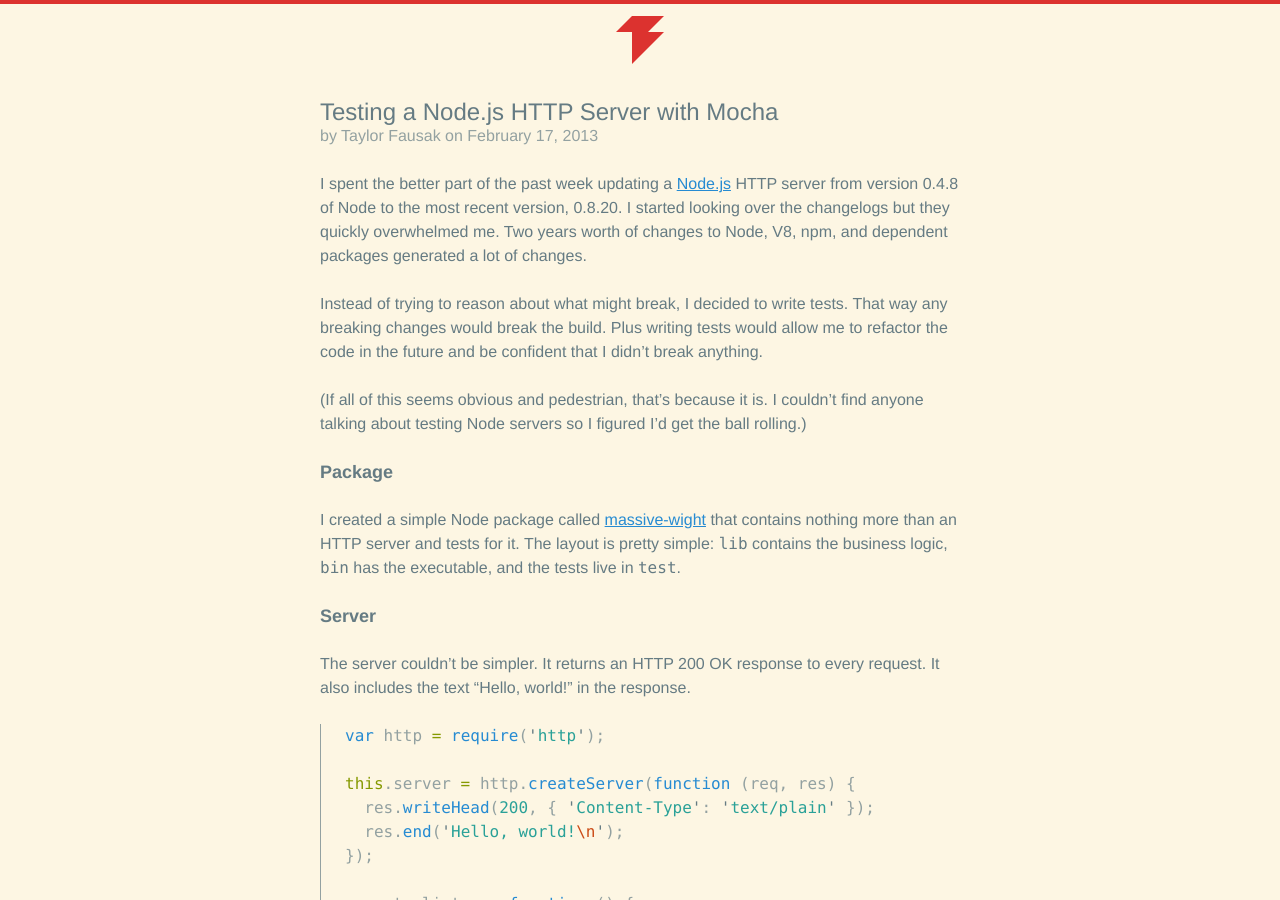
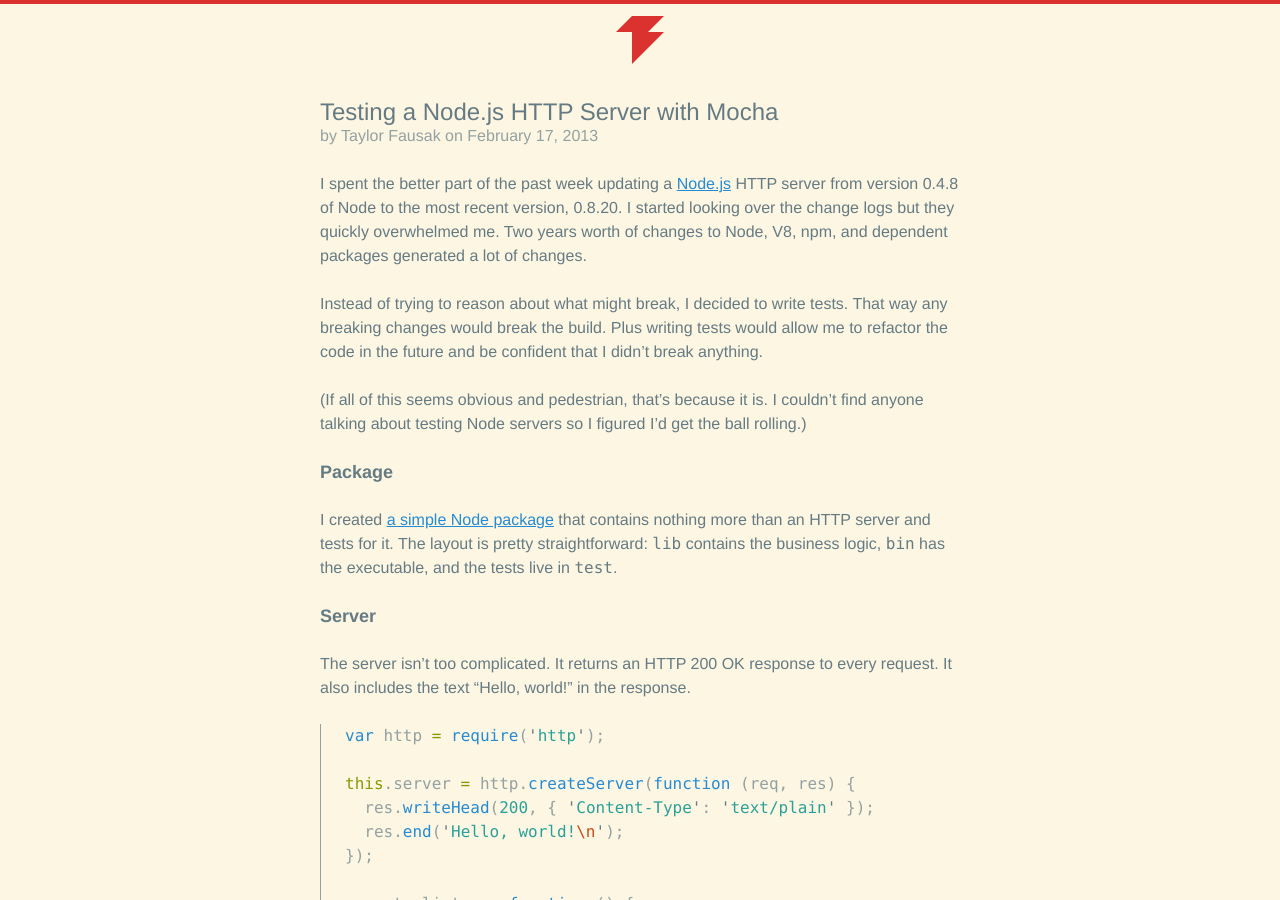
Before and after one commit to tfausak/tfausak.github.io, a Jekyll site: the page built from _posts/2013-02-17-testing-a-node-js-http-server-with-mocha.md, in a window 1280 px wide and 900 px high. Built offline with Jekyll 4.4.1, drawn with Linux system fonts in a browser that asks for light colours; some of the changed text lies outside the part shown.

Commit message:
Edit Node.js post.

```diff
--- a/_posts/2013-02-17-testing-a-node-js-http-server-with-mocha.md
+++ b/_posts/2013-02-17-testing-a-node-js-http-server-with-mocha.md
@@ -3,9 +3,9 @@ layout: post
 title: Testing a Node.js HTTP Server with Mocha
 ---
 
-I spent the better part of the past week updating a [Node.js][]
+I spent the better part of the past week updating a [Node.js][1]
 HTTP server from version 0.4.8 of Node to the most recent version,
-0.8.20. I started looking over the changelogs but they quickly
+0.8.20. I started looking over the change logs but they quickly
 overwhelmed me. Two years worth of changes to Node, V8, npm, and
 dependent packages generated a lot of changes.
 
@@ -20,14 +20,14 @@ figured I'd get the ball rolling.)
 
 ## Package
 
-I created a simple Node package called [massive-wight][] that
-contains nothing more than an HTTP server and tests for it. The
-layout is pretty simple: `lib` contains the business logic, `bin`
-has the executable, and the tests live in `test`.
+I created [a simple Node package][2] that contains nothing more
+than an HTTP server and tests for it. The layout is pretty
+straightforward: `lib` contains the business logic, `bin` has the
+executable, and the tests live in `test`.
 
 ## Server
 
-The server couldn't be simpler. It returns an HTTP 200 OK response
+The server isn't too complicated. It returns an HTTP 200 OK response
 to every request. It also includes the text "Hello, world!" in the
 response.
 
@@ -54,7 +54,7 @@ like this makes `require` idempotent, which is a good thing.
 
 ## Tests
 
-I happen to use [Mocha][] for testing, but the concepts described
+I happen to use [Mocha][3] for testing, but the concepts described
 here should be applicable to other JavaScript test frameworks.
 
 Before getting to the actual tests, there's a little bit of boilerplate
@@ -76,9 +76,9 @@ describe('server', function () {
 {% endhighlight %}
 
 With that out of the way, it's on to the actual tests. Since the
-server is so simple, it stands to reason that the tests are, too.
-All they do is check the status code and response body. Exactly
-what you'd expect.
+server does so little, it stands to reason that there won't be much
+to the tests. All they do is check the status code and response
+body. Exactly what you'd expect.
 
 {% highlight javascript %}
 var assert = require('assert'),
@@ -112,6 +112,6 @@ describe('/', function () {
 That's all there is to it! Running the test suite is a piece of
 cake with `npm test`.
 
-[node.js]: http://nodejs.org
-[massive-wight]: https://github.com/tfausak/massive-wight
-[mocha]: http://visionmedia.github.com/mocha/
+[1]: http://nodejs.org
+[2]: https://github.com/tfausak/massive-wight
+[3]: http://visionmedia.github.com/mocha/
```
